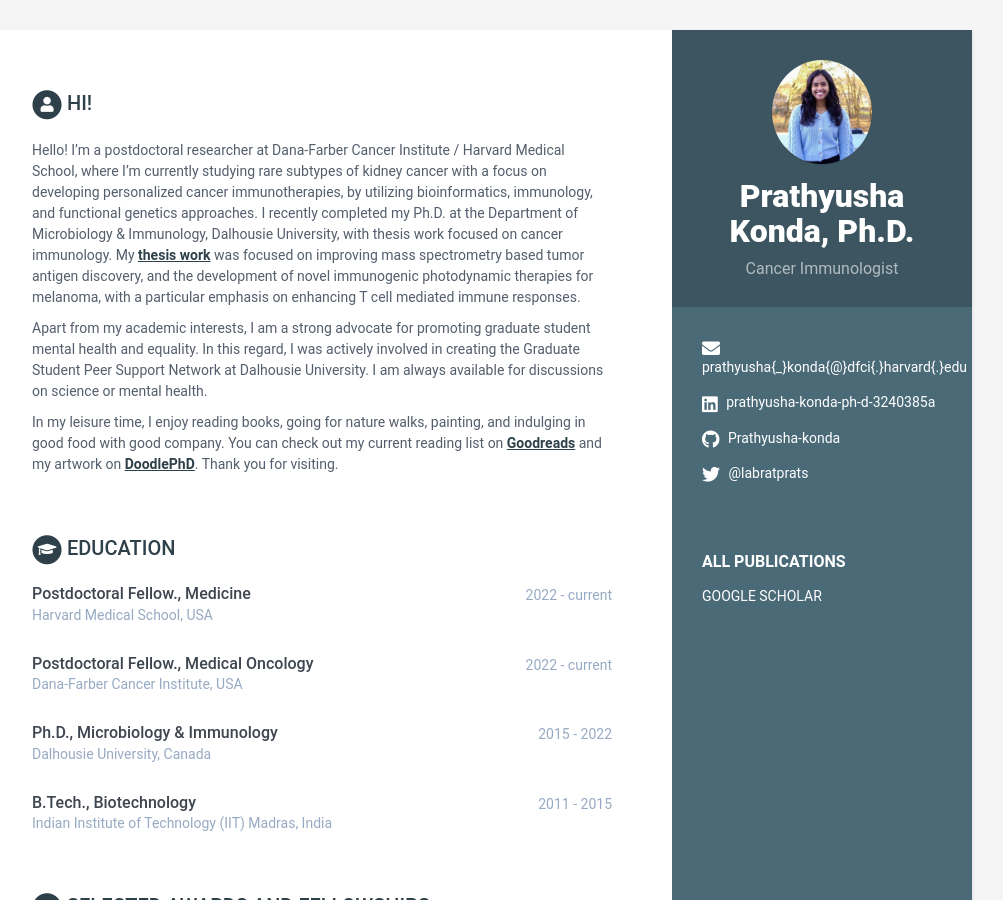
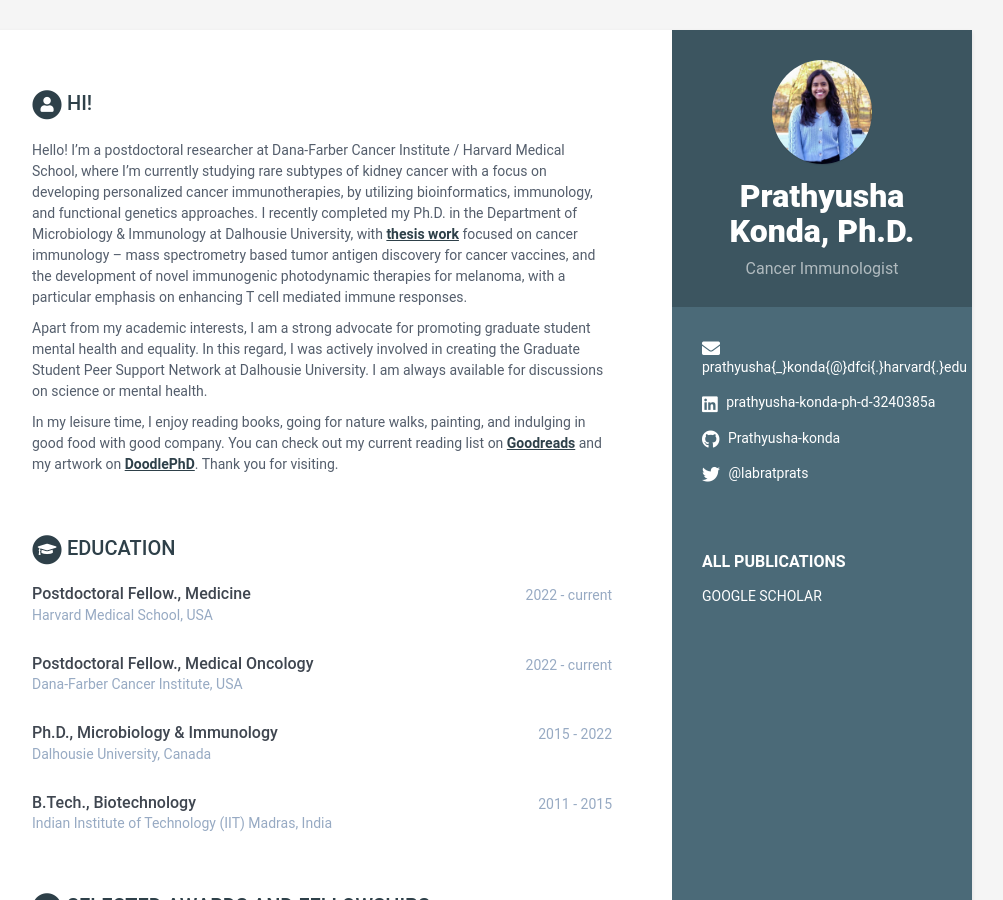
Before and after one commit to Prathyusha-konda/Website, a Jekyll site: the page built from index.html, in a window 1280 px wide and 900 px high. Shown: the whole window, without its empty margins (168-1171 px from the left). Built offline with Jekyll 4.4.1, drawn with Linux system fonts in a browser that asks for light colours.

Commit message:
Update data.yml

```diff
--- a/_data/data.yml
+++ b/_data/data.yml
@@ -22,7 +22,7 @@ sidebar:
 career-profile:
     title: Hi!
     summary: |
-      Hello! I'm a postdoctoral researcher at Dana-Farber Cancer Institute / Harvard Medical School, where I'm currently studying rare subtypes of kidney cancer with a focus on developing personalized cancer immunotherapies, by utilizing bioinformatics, immunology, and functional genetics approaches.  I recently completed my Ph.D. at the Department of Microbiology & Immunology, Dalhousie University, with thesis work focused on cancer immunology. My <a href="https://dalspace.library.dal.ca/handle/10222/81529"><b><u>thesis work</u></b></a> was focused on improving mass spectrometry based tumor antigen discovery, and the development of novel immunogenic photodynamic therapies for melanoma, with a particular emphasis on enhancing T cell mediated immune responses.
+      Hello! I'm a postdoctoral researcher at Dana-Farber Cancer Institute / Harvard Medical School, where I'm currently studying rare subtypes of kidney cancer with a focus on developing personalized cancer immunotherapies, by utilizing bioinformatics, immunology, and functional genetics approaches.  I recently completed my Ph.D. in the Department of Microbiology & Immunology at Dalhousie University, with <a href="https://dalspace.library.dal.ca/handle/10222/81529"><b><u>thesis work</u></b></a> focused on cancer immunology -- mass spectrometry based tumor antigen discovery for cancer vaccines, and the development of novel immunogenic photodynamic therapies for melanoma, with a particular emphasis on enhancing T cell mediated immune responses.
 
       Apart from my academic interests, I am a strong advocate for promoting graduate student mental health and equality. In this regard, I was actively involved in creating the Graduate Student Peer Support Network at Dalhousie University. I am always available for discussions on science or mental health.
 
```
